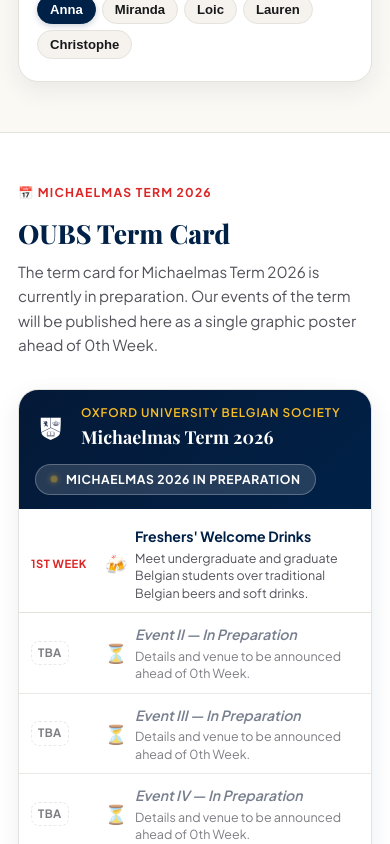
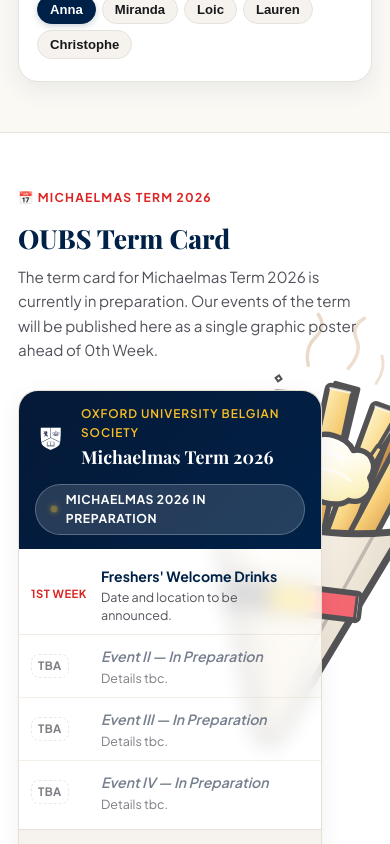
Before and after one commit to OxfordUniversityBelgianSociety/OxfordUniversityBelgianSociety.github.io, a React (Vite) app: page / in a window 390 px wide. Shown: the part 3220-4064 px from the top of the page. Built offline with nearby package versions, Linux system fonts and the light colour scheme; the HTML template or start-up script is replaced by a standard one; a web font is replaced by a local one.

Commit message:
adjust the term card for mobile

```diff
--- a/src/components/TermCard.jsx
+++ b/src/components/TermCard.jsx
@@ -308,14 +308,18 @@
   return (
     <section id="term-card" className="term-card-section">
       <div className="section-container">
-        <div className="termcard-layout-grid">
+        <div className="termcard-header-block">
+          <span className="section-kicker">📅 {termCard.term}</span>
+          <h2 className="termcard-title">{termCard.title}</h2>
+          <p className="termcard-lead">{termCard.description}</p>
+        </div>
+
+        <div className="termcard-canvas-wrap">
+          <div className="termcard-fries-backdrop" aria-hidden="true">
+            <FriesSketch />
+          </div>
+
           <div className="termcard-main-col">
-            <div className="termcard-header-block">
-              <span className="section-kicker">📅 {termCard.term}</span>
-              <h2 className="termcard-title">{termCard.title}</h2>
-              <p className="termcard-lead">{termCard.description}</p>
-            </div>
-
             {termCard.imageUrl ? (
               <div className="termcard-poster-frame">
                 <img
@@ -348,7 +352,6 @@
                   {termCard.events.map((evt, idx) => (
                     <div key={idx} className={`termcard-event-row ${evt.isPlaceholder ? 'is-placeholder' : ''}`}>
                       <div className="termcard-event-week">{evt.week}</div>
-                      <div className="termcard-event-icon">{evt.icon}</div>
                       <div className="termcard-event-info">
                         <h4>{evt.title}</h4>
                         <p>{evt.desc}</p>
@@ -382,10 +385,6 @@
               </a>
             </div>
           </div>
-
-          <div className="termcard-sketch-slot">
-            <FriesSketch />
-          </div>
         </div>
       </div>
     </section>
--- a/src/data/societyData.js
+++ b/src/data/societyData.js
@@ -33,28 +33,28 @@
       {
         week: "1st Week",
         title: "Freshers' Welcome Drinks",
-        desc: "Meet undergraduate and graduate Belgian students over traditional Belgian beers and soft drinks.",
+        desc: "Date and location to be announced.",
         icon: "🍻",
         isPlaceholder: false
       },
       {
         week: "TBA",
         title: "Event II — In Preparation",
-        desc: "Details and venue to be announced ahead of 0th Week.",
+        desc: "Details tbc.",
         icon: "⏳",
         isPlaceholder: true
       },
       {
         week: "TBA",
         title: "Event III — In Preparation",
-        desc: "Details and venue to be announced ahead of 0th Week.",
+        desc: "Details tbc.",
         icon: "⏳",
         isPlaceholder: true
       },
       {
         week: "TBA",
         title: "Event IV — In Preparation",
-        desc: "Details and venue to be announced ahead of 0th Week.",
+        desc: "Details tbc.",
         icon: "⏳",
         isPlaceholder: true
       }
--- a/src/index.css
+++ b/src/index.css
@@ -687,27 +687,22 @@
   to { transform: scale(1); opacity: 1; }
 }
 
-/* Term Card Simplified Section with Sketch */
+/* Term Card Section with Fries Backdrop */
 .term-card-section {
   background: #ffffff;
   border-bottom: 1px solid var(--border-color);
   padding: 80px 24px;
-}
-.termcard-layout-grid {
-  display: grid;
-  grid-template-columns: 1.25fr 0.75fr;
-  gap: 48px;
-  align-items: center;
-}
-.termcard-main-col {
-  display: flex;
-  flex-direction: column;
-  gap: 20px;
-}
+  position: relative;
+  overflow: hidden;
+}
+
 .termcard-header-block {
-  display: flex;
-  flex-direction: column;
-}
+  max-width: 620px;
+  margin-bottom: 28px;
+  position: relative;
+  z-index: 2;
+}
+
 .termcard-title {
   font-family: 'Playfair Display', serif;
   font-size: 2.3rem;
@@ -716,23 +711,75 @@
   color: var(--oxford-blue);
   margin: 6px 0 10px;
 }
+
 .termcard-lead {
   font-size: 1.02rem;
   color: var(--text-muted);
-  margin-bottom: 12px;
   line-height: 1.6;
-}
+  margin: 0;
+}
+
+.termcard-canvas-wrap {
+  position: relative;
+  isolation: isolate;
+  display: flex;
+  flex-direction: column;
+}
+
+.termcard-fries-backdrop {
+  position: absolute;
+  right: -100px;
+  top: -85px;
+  width: 520px;
+  height: 560px;
+  z-index: 1;
+  pointer-events: none;
+  user-select: none;
+  opacity: 0.82;
+  transform: rotate(8deg);
+  transition: transform 0.4s cubic-bezier(0.2, 0.8, 0.2, 1), opacity 0.3s ease;
+}
+
+.termcard-sketch-wrap {
+  width: 100%;
+  height: 100%;
+  display: flex;
+  align-items: center;
+  justify-content: center;
+}
+
+.termcard-sketch-svg {
+  width: 100%;
+  height: 100%;
+  display: block;
+  overflow: visible;
+}
+
+.termcard-main-col {
+  position: relative;
+  z-index: 2;
+  display: flex;
+  flex-direction: column;
+  gap: 18px;
+  max-width: 680px;
+}
+
 .termcard-poster-frame {
-  background: #ffffff;
-  border: 1px solid var(--border-color);
+  background: rgba(255, 255, 255, 0.78);
+  backdrop-filter: blur(10px) saturate(170%);
+  -webkit-backdrop-filter: blur(10px) saturate(170%);
+  border: 1px solid rgba(220, 208, 190, 0.65);
   border-radius: var(--radius-lg);
-  box-shadow: var(--shadow-md);
+  box-shadow: 0 6px 24px rgba(0, 33, 71, 0.06);
   overflow: hidden;
   transition: transform var(--transition-normal), box-shadow var(--transition-normal);
 }
+
 .termcard-poster-frame:hover {
-  box-shadow: var(--shadow-lg);
-}
+  box-shadow: 0 12px 32px rgba(0, 33, 71, 0.1);
+  border-color: var(--belgian-gold);
+}
+
 .termcard-full-poster {
   width: 100%;
   height: auto;
@@ -806,17 +853,18 @@
 }
 .termcard-event-row {
   display: grid;
-  grid-template-columns: 96px 44px 1fr;
-  align-items: center;
-  padding: 16px 24px;
-  border-bottom: 1px solid var(--border-color);
+  grid-template-columns: 84px 1fr;
+  align-items: center;
+  padding: 12px 20px;
+  gap: 16px;
+  border-bottom: 1px solid rgba(220, 208, 190, 0.45);
   transition: background var(--transition-fast);
 }
 .termcard-event-row:last-child {
   border-bottom: none;
 }
 .termcard-event-row:hover {
-  background: var(--bg-card-alt);
+  background: rgba(255, 255, 255, 0.92);
 }
 .termcard-event-week {
   font-size: 0.78rem;
@@ -824,12 +872,6 @@
   text-transform: uppercase;
   color: var(--belgian-red);
   letter-spacing: 0.04em;
-}
-.termcard-event-icon {
-  font-size: 1.45rem;
-  display: flex;
-  align-items: center;
-  justify-content: center;
 }
 .termcard-event-info h4 {
   font-size: 0.96rem;
@@ -879,51 +921,42 @@
   align-items: center;
 }
 
-.termcard-sketch-slot {
-  min-height: 380px;
-  width: 100%;
-  display: flex;
-  align-items: center;
-  justify-content: center;
-  position: relative;
-}
-.termcard-sketch-wrap {
-  width: 100%;
-  max-width: 320px;
-  height: 380px;
-  display: flex;
-  align-items: center;
-  justify-content: center;
-  transition: transform var(--transition-normal);
-}
-.termcard-sketch-wrap:hover {
-  transform: translateY(-4px) scale(1.03);
-}
-.termcard-sketch-svg {
-  width: 100%;
-  height: 100%;
-  display: block;
-  overflow: visible;
-}
-
 @media (max-width: 992px) {
-  .termcard-layout-grid {
-    grid-template-columns: 1fr;
-    gap: 36px;
-  }
-  .termcard-sketch-slot {
-    display: none;
+  .termcard-main-col {
+    max-width: 520px;
+  }
+  .termcard-fries-backdrop {
+    width: 450px;
+    height: 480px;
+    right: -100px;
+    top: -75px;
+    opacity: 0.76;
+    transform: rotate(9deg);
   }
 }
 
 @media (max-width: 600px) {
+  .termcard-main-col {
+    width: 86%;
+    max-width: 350px;
+    margin-right: auto;
+    margin-left: 0;
+  }
+  .termcard-fries-backdrop {
+    width: 400px;
+    height: 440px;
+    right: -130px;
+    top: -65px;
+    opacity: 0.74;
+    transform: rotate(10deg);
+  }
   .termcard-event-row {
-    grid-template-columns: 80px 36px 1fr;
+    grid-template-columns: 70px 1fr;
+    padding: 10px 14px;
+    gap: 10px;
+  }
+  .termcard-poster-header {
     padding: 14px 16px;
-    gap: 8px;
-  }
-  .termcard-poster-header {
-    padding: 16px;
   }
 }
 
@@ -2103,9 +2136,9 @@
     text-align: center;
   }
   .termcard-event-row {
-    grid-template-columns: 76px 30px 1fr;
-    padding: 12px 14px;
-    gap: 8px;
+    grid-template-columns: 70px 1fr;
+    padding: 11px 14px;
+    gap: 10px;
   }
 
   .contacts-section {
@@ -2170,15 +2203,12 @@
     text-align: center;
   }
   .termcard-event-row {
-    grid-template-columns: 66px 26px 1fr;
+    grid-template-columns: 62px 1fr;
     padding: 10px 12px;
-    gap: 6px;
+    gap: 8px;
   }
   .termcard-event-week {
     font-size: 0.7rem;
-  }
-  .termcard-event-icon {
-    font-size: 1.15rem;
   }
   .termcard-event-info h4 {
     font-size: 0.88rem;
```
